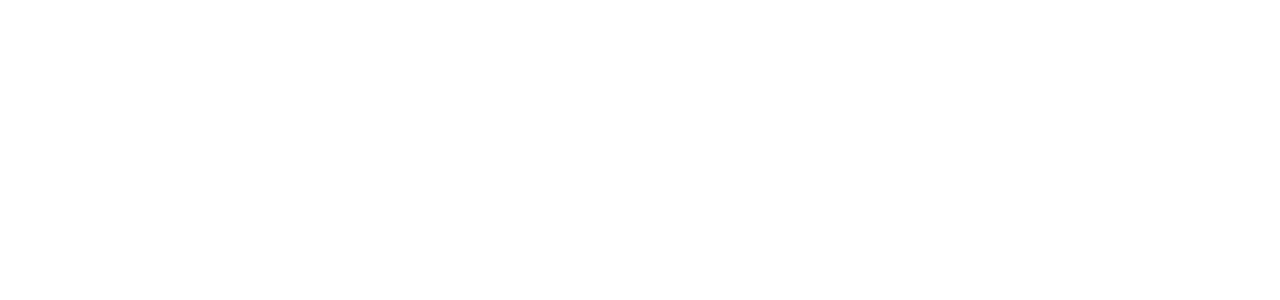
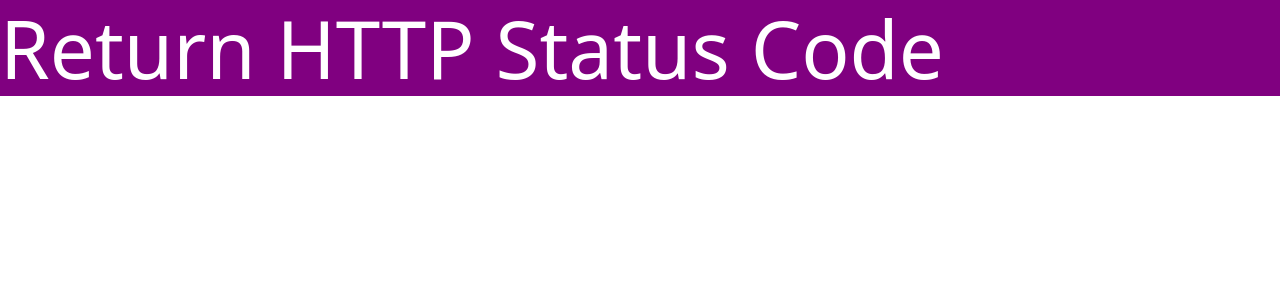
Before and after one commit to mitty1293/http-status-codes, a Flask app: page / in a window 1280 px wide. Before the commit the part shown is empty. Shown: the top 300 px of the page. Run offline with Flask 2, Linux system fonts and the light colour scheme.

Commit message:
indexの修正

```diff
--- /dev/null
+++ b/flask/app/static/css/base.css
@@ -0,0 +1,4 @@
+h2{
+    color: white;
+    background-color: purple;
+}
--- a/flask/app/templates/index.html
+++ b/flask/app/templates/index.html
@@ -7,10 +7,13 @@
 
         <!-- Bootstrap CSS -->
         <link href="https://cdn.jsdelivr.net/npm/bootstrap@5.0.0-beta1/dist/css/bootstrap.min.css" rel="stylesheet" integrity="sha384-giJF6kkoqNQ00vy+HMDP7azOuL0xtbfIcaT9wjKHr8RbDVddVHyTfAAsrekwKmP1" crossorigin="anonymous">
+        <!-- Optional CSS -->
+        <link rel="stylesheet" href="{{url_for('static', filename='css/base.css')}}">
 
         <title>Return HTTP Status Code</title>
     </head>
     <body>
+        <h2 class="display-1">Return HTTP Status Code</h2>
         <!-- Bootstrap Bundle with Popper -->
         <script src="https://cdn.jsdelivr.net/npm/bootstrap@5.0.0-beta1/dist/js/bootstrap.bundle.min.js" integrity="sha384-ygbV9kiqUc6oa4msXn9868pTtWMgiQaeYH7/t7LECLbyPA2x65Kgf80OJFdroafW" crossorigin="anonymous"></script>
     </body>
```
